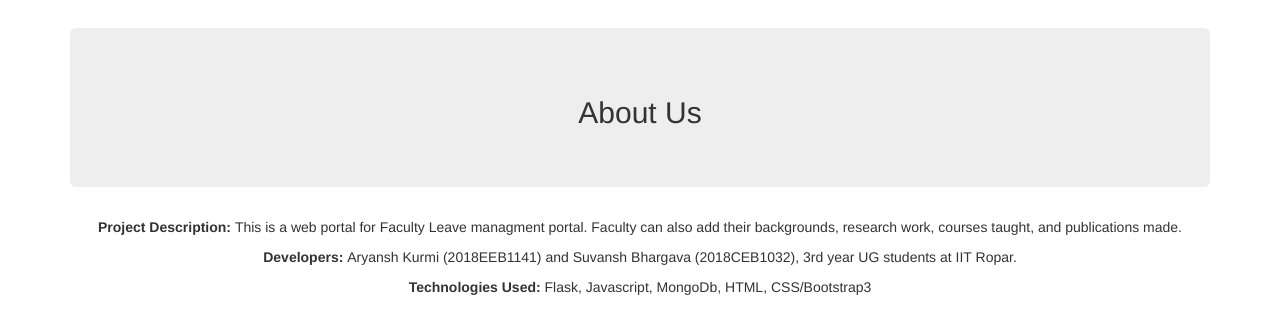
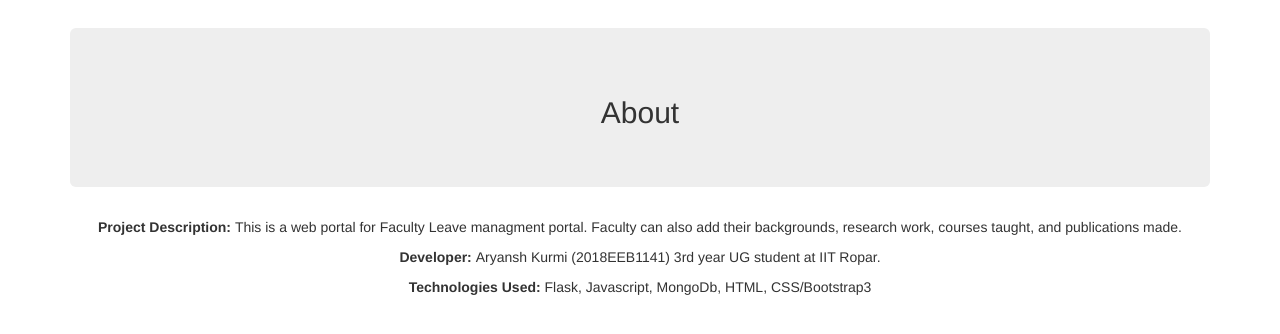
Before and after one commit to arukurmi/Faculty-Leave-Managment-Portal, a Flask app: page /about in a window 1280 px wide. Shown: the part 72-406 px from the top of the page. Run offline with Flask 2, Linux system fonts and the light colour scheme; some libraries are stand-ins or nearby versions.

Commit message:
change about

```diff
--- a/templates/about.html
+++ b/templates/about.html
@@ -3,14 +3,14 @@
 {% block body %}
 
 <div class="jumbotron text-center">
-  <h2>About Us</h2>
+  <h2>About</h2>
 </div>
 
 <center>
 
 <p><b>Project Description: </b>This is a web portal for Faculty Leave managment portal. Faculty can also add their backgrounds, research work, courses taught, and publications made.
 </p>
-<p><b>Developers: </b>Aryansh Kurmi (2018EEB1141) and Suvansh Bhargava (2018CEB1032), 3rd year UG students at IIT Ropar.</p>
+<p><b>Developer: </b>Aryansh Kurmi (2018EEB1141) 3rd year UG student at IIT Ropar.</p>
 <p><b>Technologies Used: </b>Flask,  Javascript, MongoDb, HTML, CSS/Bootstrap3</p>
 
 </center>
```
Also changed, not shown: 1 other file.
